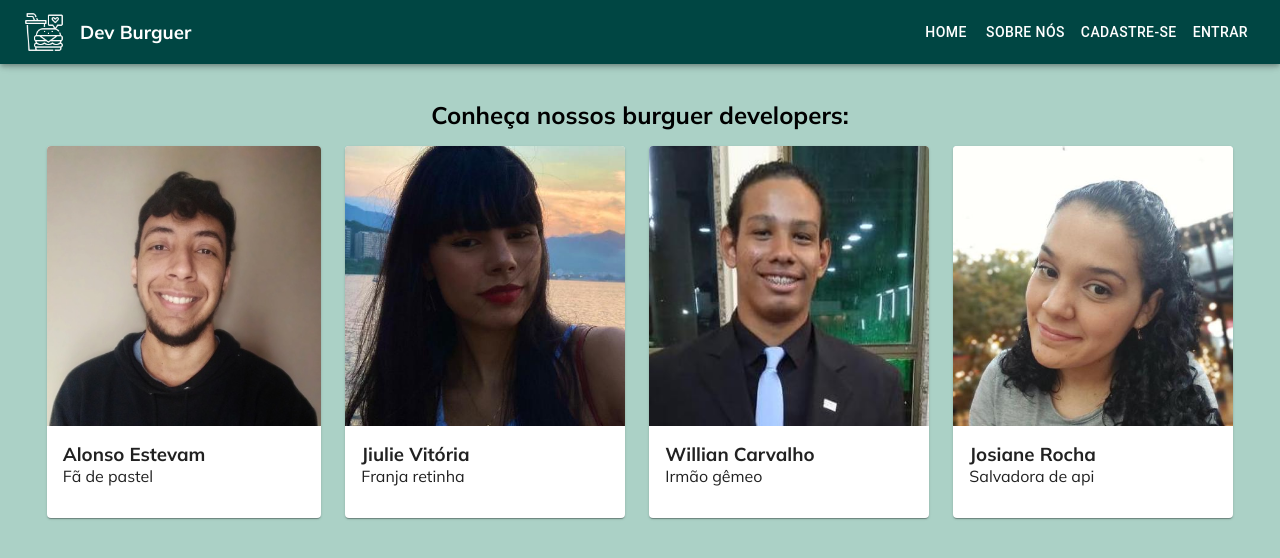
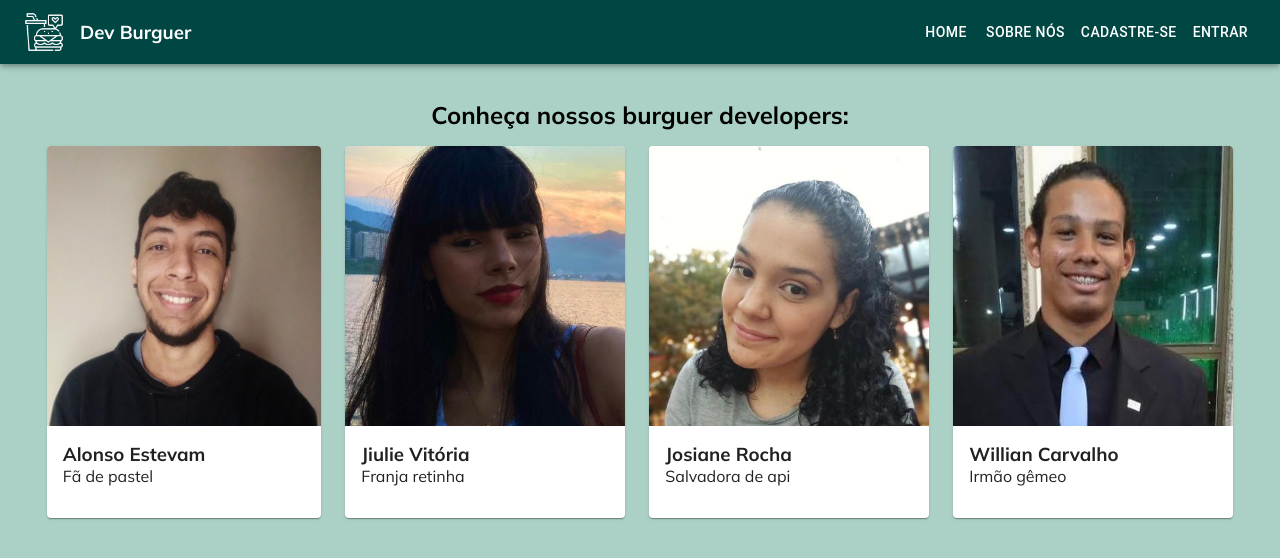
Before and after one commit to Josirocha/dev_burguer, a React (Vite) app: page /sobre in a window 1280 px wide. Shown: the top 558 px of the page. Built offline with nearby package versions, Linux system fonts and the light colour scheme.

Commit message:
feat: add link to registration page in the button

```diff
--- a/src/Pages/Login/Login.jsx
+++ b/src/Pages/Login/Login.jsx
@@ -11,11 +11,14 @@ import {
 import S from "./Login.module.css";
 import bg from "../../assets/images/hamburguerLogin.svg";
 import { useEffect } from "react";
+import { useNavigate } from "react-router-dom";
 
 const Login = () => {
   useEffect(() => {
     localStorage.clear("token");
   }, []);
+
+  const navigate = useNavigate();
 
   return (
     <div className={S.container}>
@@ -71,6 +74,7 @@ const Login = () => {
               fullWidth
               size="large"
               sx={{ marginTop: 2 }}
+              onClick={() => navigate("/cadastro")}
             >
               Cadastre-se aqui!
             </Button>
--- a/src/Pages/SobreNos/SobreNos.jsx
+++ b/src/Pages/SobreNos/SobreNos.jsx
@@ -31,14 +31,14 @@ const SobreNos = () => {
           description={"Franja retinha"}
         />
         <PersonCard
+          img={josi}
+          name={"Josiane Rocha"}
+          description={"Salvadora de api"}
+        />
+        <PersonCard
           img={will}
           name={"Willian Carvalho"}
           description={"Irmão gêmeo"}
-        />
-        <PersonCard
-          img={josi}
-          name={"Josiane Rocha"}
-          description={"Salvadora de api"}
         />
       </Box>
     </>
```
